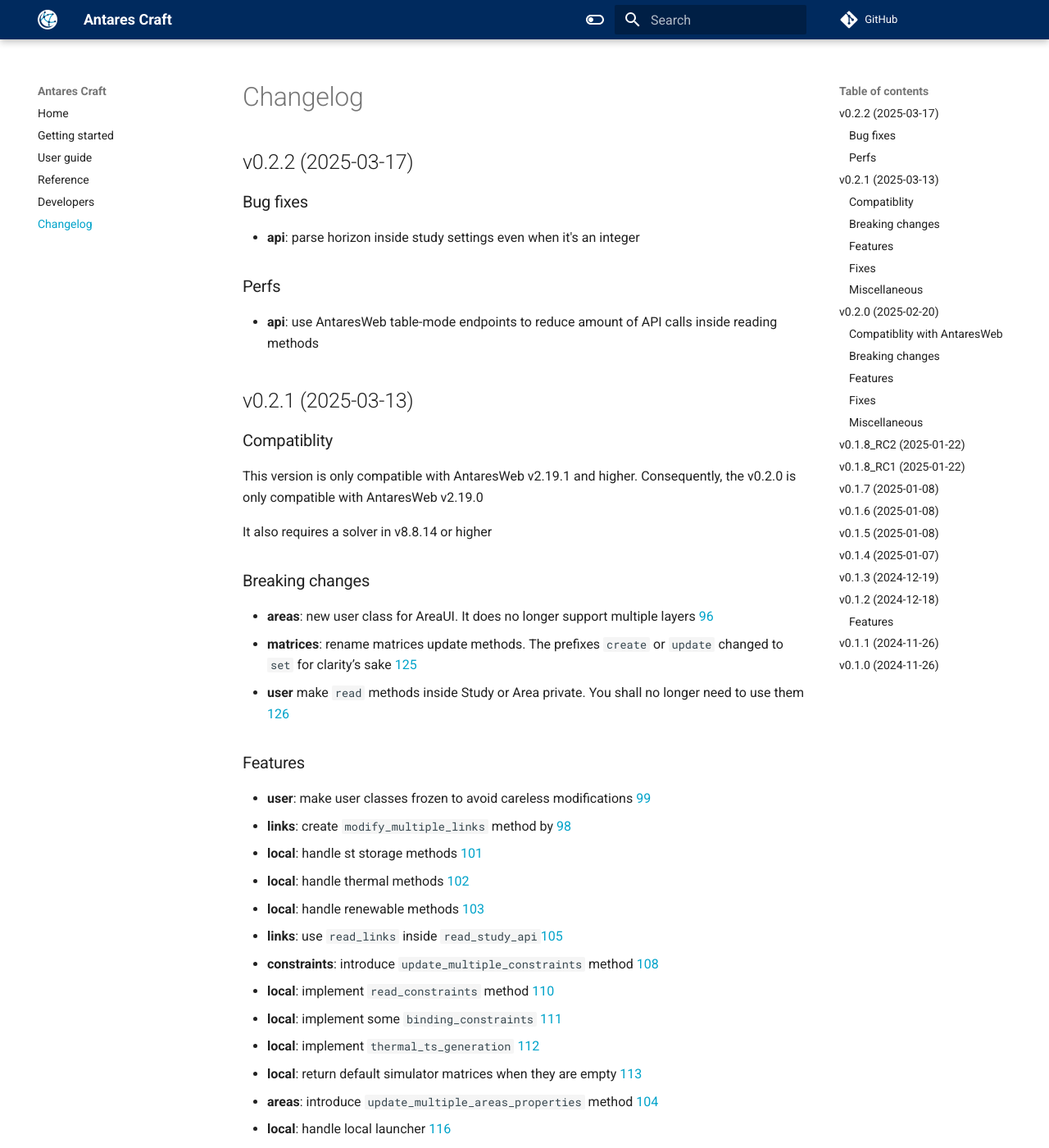
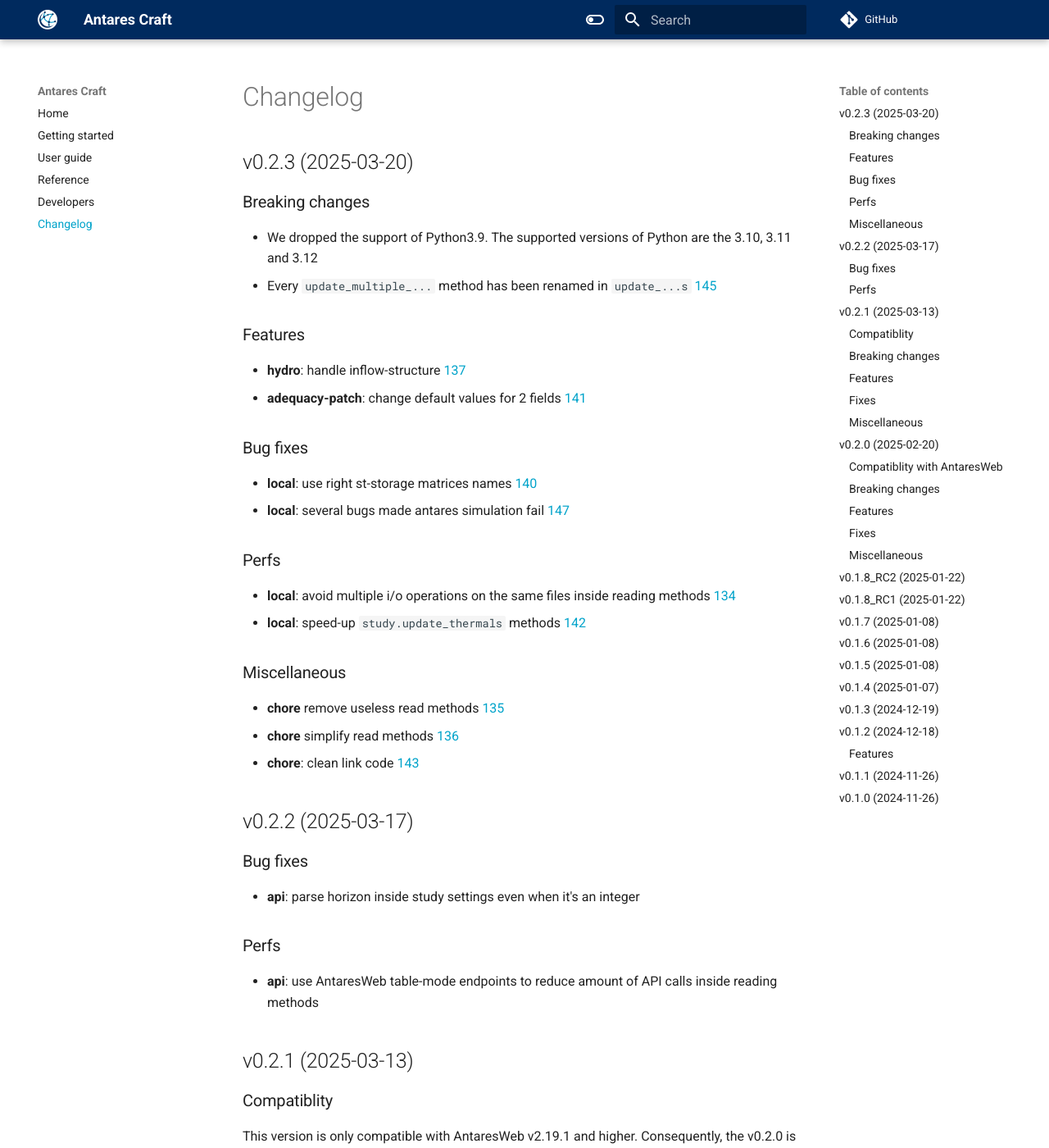
Before and after one commit to AntaresSimulatorTeam/antares_craft, an MkDocs documentation site: the page built from docs/CHANGELOG.md, in a window 1280 px wide and 1400 px high. Shown: the whole window at 82% size. Built offline with MkDocs 1.6.1 and Material for MkDocs 9.7.7, drawn with Linux system fonts in a browser that asks for light colours; comment, search, counter and statistics services are not loaded.

Commit message:
chore(release): v0.2.3 (#148)

```diff
--- a/docs/CHANGELOG.md
+++ b/docs/CHANGELOG.md
@@ -1,3 +1,28 @@
+v0.2.3 (2025-03-20)
+-------------------
+
+### Breaking changes
+* We dropped the support of Python3.9. The supported versions of Python are the 3.10, 3.11 and 3.12
+* Every `update_multiple_...` method has been renamed in `update_...s` [145](https://github.com/AntaresSimulatorTeam/antares_craft/pull/145)
+
+### Features
+* **hydro**: handle inflow-structure [137](https://github.com/AntaresSimulatorTeam/antares_craft/pull/137)
+* **adequacy-patch**: change default values for 2 fields [141](https://github.com/AntaresSimulatorTeam/antares_craft/pull/141)
+
+### Bug fixes
+* **local**: use right st-storage matrices names [140](https://github.com/AntaresSimulatorTeam/antares_craft/pull/140)
+* **local**: several bugs made antares simulation fail [147](https://github.com/AntaresSimulatorTeam/antares_craft/pull/147)
+
+### Perfs
+* **local**: avoid multiple i/o operations on the same files inside reading methods [134](https://github.com/AntaresSimulatorTeam/antares_craft/pull/134)
+* **local**: speed-up `study.update_thermals` methods [142](https://github.com/AntaresSimulatorTeam/antares_craft/pull/142)
+
+### Miscellaneous
+* **chore** remove useless read methods [135](https://github.com/AntaresSimulatorTeam/antares_craft/pull/135)
+* **chore** simplify read methods [136](https://github.com/AntaresSimulatorTeam/antares_craft/pull/136)
+* **chore**: clean link code [143](https://github.com/AntaresSimulatorTeam/antares_craft/pull/143)
+
+
 v0.2.2 (2025-03-17)
 -------------------
 
--- a/pyproject.toml
+++ b/pyproject.toml
@@ -4,7 +4,7 @@ build-backend = "setuptools.build_meta"
 
 [project]
 name = "antares_craft"
-version = "0.2.2"
+version = "0.2.3"
 description = """Antares Craft python library under construction. It will allow to create, update and read antares studies."""
 readme = "README.md"
 license = { file = "LICENSE" }
```
Also changed, not shown: 1 other file.
